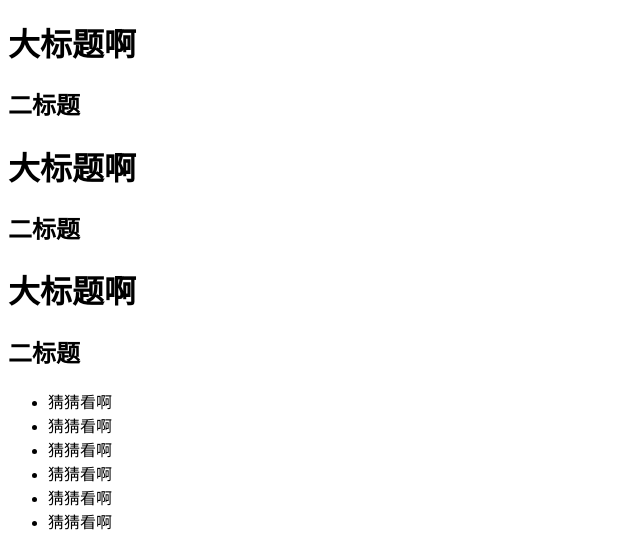
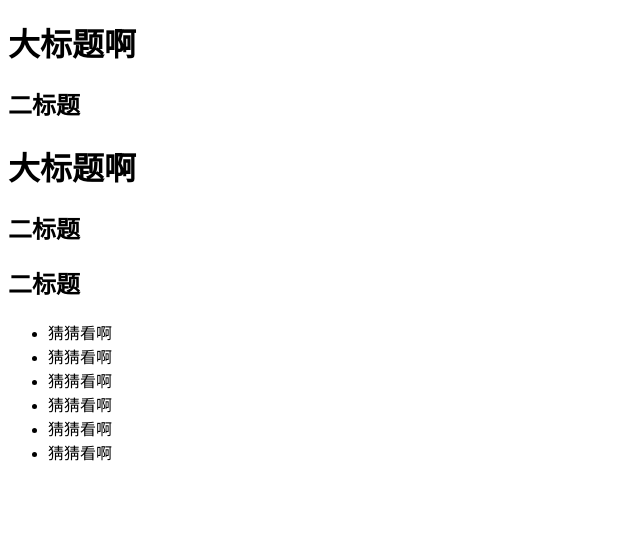
Before and after one commit to icedblack/demo, a plain HTML site: page index.html in a window 1280 px wide. Shown: the part 746-1295 px from the top of the page, without its empty margins (0-640 px from the left). After the commit the page ends 1226 px from the top, so only its background shows below. Drawn offline with Linux system fonts and the light colour scheme.

```diff
--- a/index.html
+++ b/index.html
@@ -24,7 +24,7 @@
 <h2>二标题</h2>
 <h1>大标题啊</h1>
 <h2>二标题</h2>
-<h1>大标题啊</h1>
+
 <h2>二标题</h2>
 <ul>
     <li>猜猜看啊</li>
```
